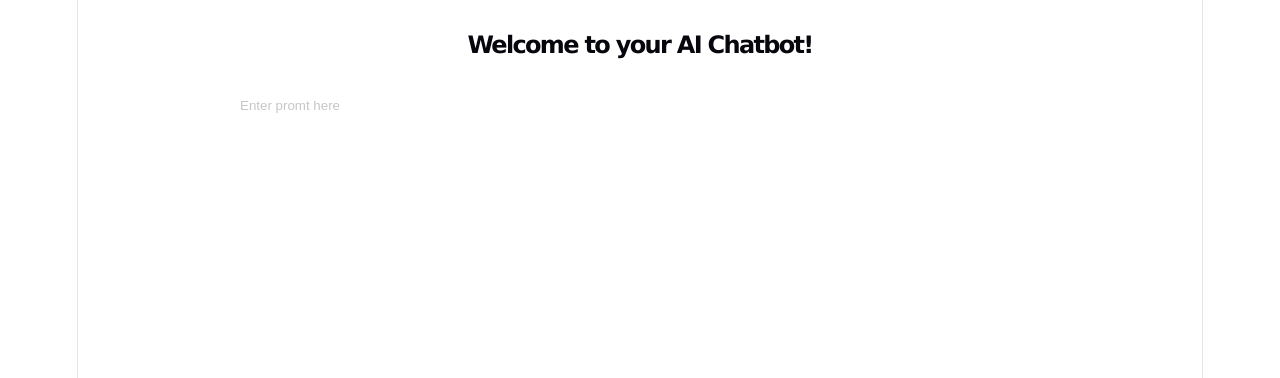
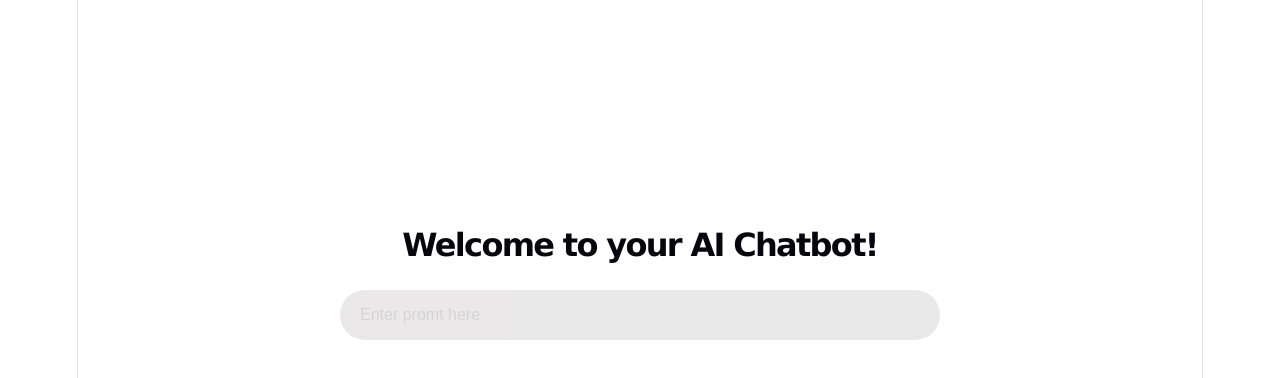
Before and after one commit to KiraboM/AIChatbot, a React app in the folder frontend/: page / in a window 1280 px wide. Shown: the top 378 px of the page. Built offline with nearby package versions, Linux system fonts and the light colour scheme; the HTML template or start-up script is replaced by a standard one.

Commit message:
Sterted to set up UI of chatbot

```diff
--- a/frontend/src/App.css
+++ b/frontend/src/App.css
@@ -9,25 +9,29 @@
 }
 
 .main{
-  background-color: var(--background-col);
+  background-color: white;
   flex: auto;
   flex-direction: column;
   align-items: center;
+  margin-top: 200px;
 }
 
 h1{
-  font-size: x-large;
+  font-size: xx-large;
   font-weight: bold;
   font-family: 'Lucida Sans', 'Lucida Sans Regular', 'Lucida Grande', 'Lucida Sans Unicode', Geneva, Verdana, sans-serif;
 }
 
 .input-field{
-  background-color: white;
-  border: none;
-  border-radius: 200;
-  width: 800px;
+  background-color: rgb(187, 182, 182);
+  border: 0;
+  border-radius: 200px;
+  box-shadow: 50px;
+  width: 600px;
   position: relative;
-  height: 30px;
-  opacity: 0.4;
-  color: rgb(143, 144, 146);
+  height: 50px;
+  opacity: 0.3;
+  color: rgb(52, 52, 53);
+  font-size: medium;
+  padding-left: 20px;
 }
```
